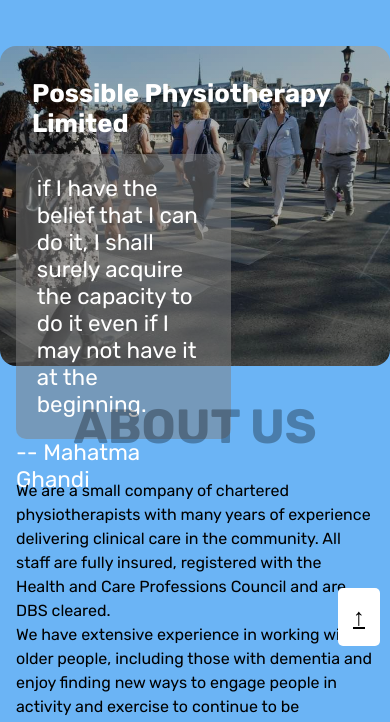
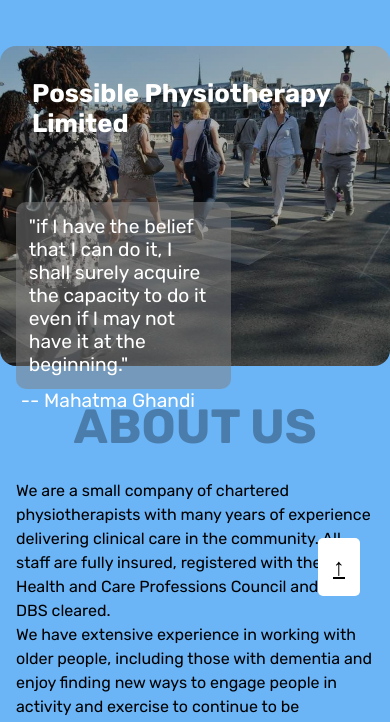
Before and after one commit to Lexymma/possible_physiotherapy_project, a plain HTML site: page index.html in a window 390 px wide. Shown: the part 118-840 px from the top of the page. Drawn offline with nearby package versions, Linux system fonts and the light colour scheme.

Commit message:
opical adjustments

```diff
--- a/index.html
+++ b/index.html
@@ -33,6 +33,7 @@
 </head>
 
 <body>
+  <div class="page-container">
   <header class="header" id="#">
     <div class="header-logo-container">
       <div class="logo">
@@ -61,9 +62,8 @@
           <figure>
             <blockquote>
               <p>
-                  if I have the belief that I can do it, I shall surely acquire the capacity to do it even if I may not
-                  have
-                  it at the beginning.
+                "if I have the belief that I can do it, I shall surely acquire the capacity to do it even if I may not
+                have it at the beginning."
                 </p>
               </blockquote>
               <figcaption>
@@ -242,17 +242,23 @@
           <div class="sm-container">
             <h4>You can follow us on social media:</h4>
             <div class="sm-box">
-              <a href="https://www.facebook.com/profile.php?id=100088413892477">
+              <a href="https://www.facebook.com/profile.php?id=100088413892477"
+              target="_blank"
+              >
                 <img src="https://img.icons8.com/color/54/null/facebook.png" />
                 <p>Facebook</p>
               </a>
 
-              <a href="https://twitter.com/possiblephysio">
+              <a href="https://twitter.com/possiblephysio"
+              target="_blank"
+              >
                 <img class="twitter" src="https://img.icons8.com/color/48/000000/twitter--v1.png" />
                 <p>Twitter</p>
               </a>
 
-              <a href="https://www.instagram.com/p/CnsGpXtlOK6/?utm_source=ig_web_copy_link">
+              <a href="https://instagram.com/possiblephysio?igshid=YmMyMTA2M2Y="
+              target="_blank"
+              >
                 <img src="https://img.icons8.com/color/54/null/instagram-new--v1.png" />
                 <p>Instagram</p>
               </a>
@@ -280,5 +286,6 @@
     </div>
   </footer>
   <a href="#" class="top" Inter="Back to top" title="Back to top">↑</a>
+</div>
 </body>
 </html>
--- a/styles.css
+++ b/styles.css
@@ -18,9 +18,13 @@
 }
 
 body {
-  background-color: rgb(107, 180, 245);
+  background-color: purple;
   font-family: "Rubik", sans-serif;
   overflow-x: hidden;
+}
+
+.page-container {
+  background-color: rgb(107, 180, 245);
 }
 
 .header-logo-container {
@@ -133,6 +137,10 @@
 .hero p {
   margin: 1rem;
   padding: 1rem;
+}
+
+figure {
+  margin-top: 4rem;
 }
 
 figcaption {
@@ -389,8 +397,8 @@
 
 .top {
   position: fixed;
-  bottom: 140px;
-  right: 10px;
+  bottom: 130px;
+  right: 8px;
   padding: 15px 15px;
   background: #fff;
   border-radius: 5px;
@@ -423,6 +431,10 @@
 
   .about-us-box > p {
     font-size: 1.5rem;
+  }
+
+  figure {
+    margin-top: 4rem;
   }
 
   blockquote {
@@ -468,6 +480,10 @@
     font-size: 1.4rem;
   }
 
+  figure {
+    margin-top: 6rem;
+  }
+
   figcaption {
     font-size: 1.4rem;
   }
@@ -506,8 +522,6 @@
     font-size: 1.4rem;
   }
 
-
-
   .about-us-box > p {
     font-size: 17px;
   }
@@ -531,11 +545,22 @@
     height: 20rem;
   }
 
-  .quotes {
+  blockquote {
     font-size: 1.2rem;
   }
+
+  .hero p {
+    padding: 0.5rem;
+    margin: 0.5rem;
+  }
+
+  figure {
+    margin-top: 4rem;
+  }
+
   .about-us-box > p {
     padding: 1rem;
+    font-size: 1.2rem;
   }
 
   header img {
@@ -611,11 +636,11 @@
 
   .footer img,
   .foota-logo {
-    height: 3rem;
+    height: 5rem;
   }
 
   .footer div p {
-    font-size: 0.6rem;
+    font-size: 1rem;
     padding-top: 2rem;
     /* color: rgb(51, 51, 51, 0.5); */
   }
@@ -626,6 +651,7 @@
 
   .footer {
     align-items: flex-end;
+    margin-top: 5rem;
   }
 
   .top {
@@ -635,10 +661,30 @@
   .footer-box {
     gap: 10rem;
   }
+
+  .top {
+    position: fixed;
+    bottom: 130px;
+    right: 30px;
+    padding: 15px 15px;
+    background: #fff;
+    border-radius: 5px;
+    color: black;
+    font-size: 1.5rem;
+  }
 }
 
 /* Screens below 704px (smaller tablets */
 @media screen and (max-width: 44em) {
+
+  blockquote {
+    font-size: 1.2rem;
+  }
+
+  figcaption {
+    font-size: 1.2rem;
+  }
+
   nav ul {
     font-size: 1.2rem;
   }
@@ -649,6 +695,10 @@
 
   .hero {
     grid-template-columns: 1fr;
+  }
+
+  .hero p {
+    margin: 0.1rem;
   }
 
   .quotes {
@@ -705,4 +755,11 @@
   .form .btn {
     font-size: 1rem;
   }
+
+
+  .footer div p {
+    font-size: 0.8rem;
+    padding-top: 2rem;
+    /* color: rgb(51, 51, 51, 0.5); */
+  }
 }
```
